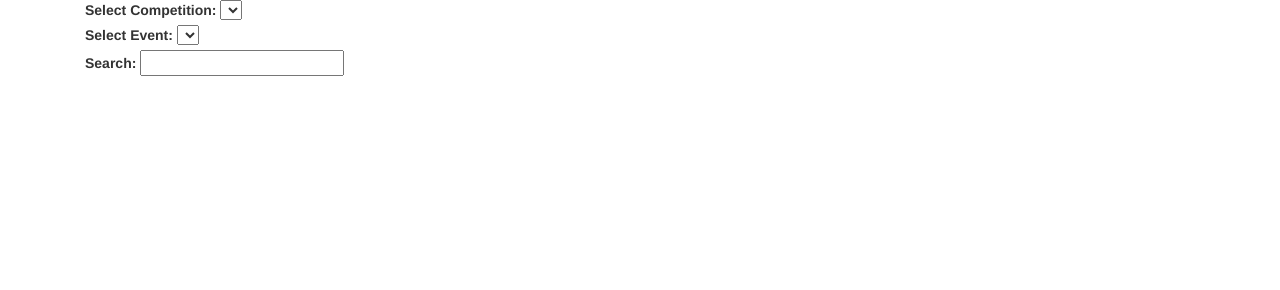
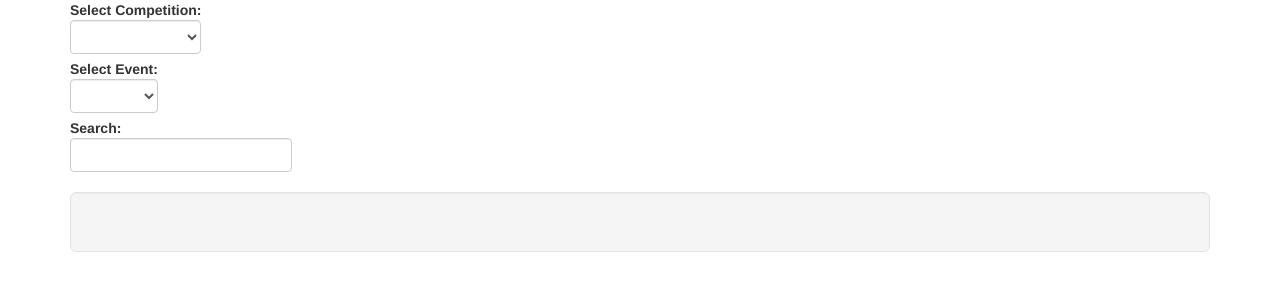
Before and after one commit to paulpdaniels/dancesport-heat-lists, a plain HTML site: page index.html in a window 1280 px wide. Drawn offline with nearby package versions, Linux system fonts and the light colour scheme.

Commit message:
* Fixed page alignment

```diff
--- a/index.html
+++ b/index.html
@@ -20,30 +20,37 @@
 <div ng-app="dancesportHeatLists" class="container">
 
     <div ng-controller="CompetitionController">
+        <form class="form-horizontal">
+            <div class="form-group">
                 <div id="competition-selector" class="col-xs-12">
                     <label>
-                Select Competition:
-                <select ng-model="selectedCompetition" ng-options="comp as comp.name for comp in competitions"></select>
+                        <span>Select Competition:</span>
+                        <select class="form-control" ng-model="selectedCompetition"
+                                ng-options="comp as comp.name for comp in competitions"></select>
                     </label>
                 </div>
                 <div id="event-selector" class="col-xs-12">
                     <label>
-                Select Event:
-                <select ng-model="selectedEvent" ng-options="event as event.name for event in events"></select>
+                        <span>Select Event:</span>
+                        <select class="form-control" ng-model="selectedEvent"
+                                ng-options="event as event.name for event in events"></select>
                     </label>
                 </div>
                 <div id="search-bar" class="col-xs-12">
                     <label>
                         <span>Search:</span>
-                <input type="text" ng-model="lookup" typeahead-wait-ms="250" typeahead-min-length="3"
+                        <input class="form-control" type="text" ng-model="lookup" typeahead-wait-ms="250"
+                               typeahead-min-length="3"
                                typeahead-on-select="select($item, $model, $label)"
                                typeahead="event as event.name for event in events | filter:$viewValue">
                     </label>
                 </div>
-        <div id="dancer-list" class="col-xs-12">
-            <ul>
+            </div>
+        </form>
+        <div id="dancer-list" class="col-xs-12 well well-lg">
+            <ol>
                 <li ng-repeat="dancer in selectedEvent.dancers">{{dancer.name}}</li>
-            </ul>
+            </ol>
         </div>
     </div>
 </div>
```
Lines whose indentation alone changed are shown as unchanged.
